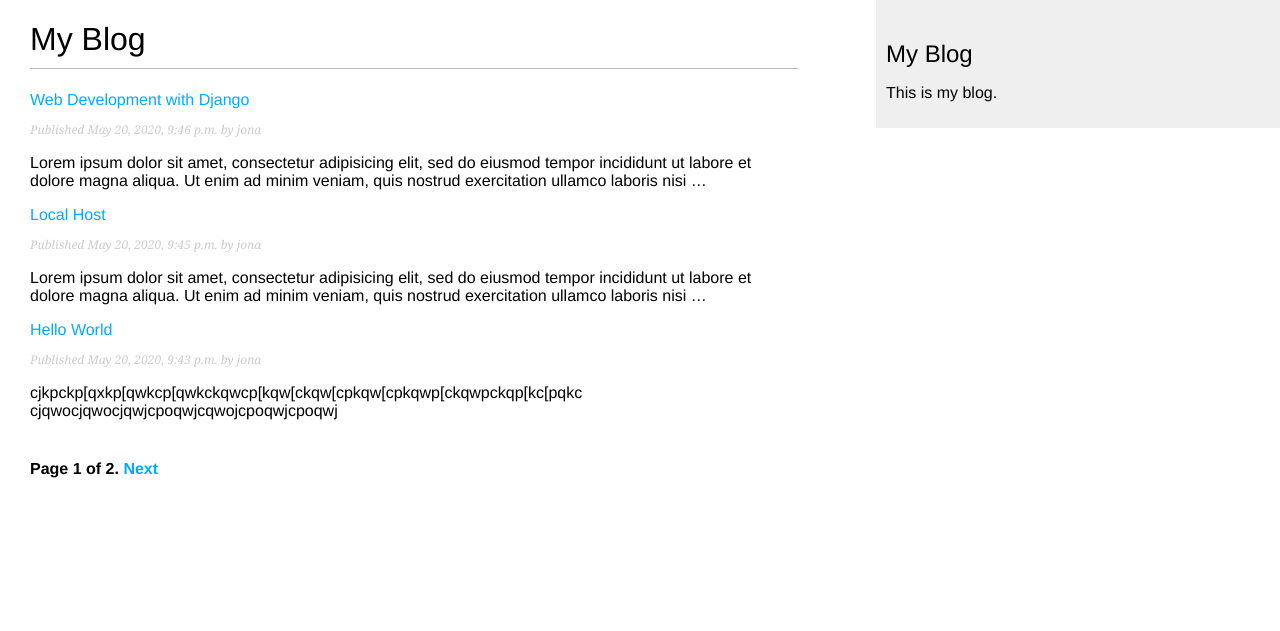
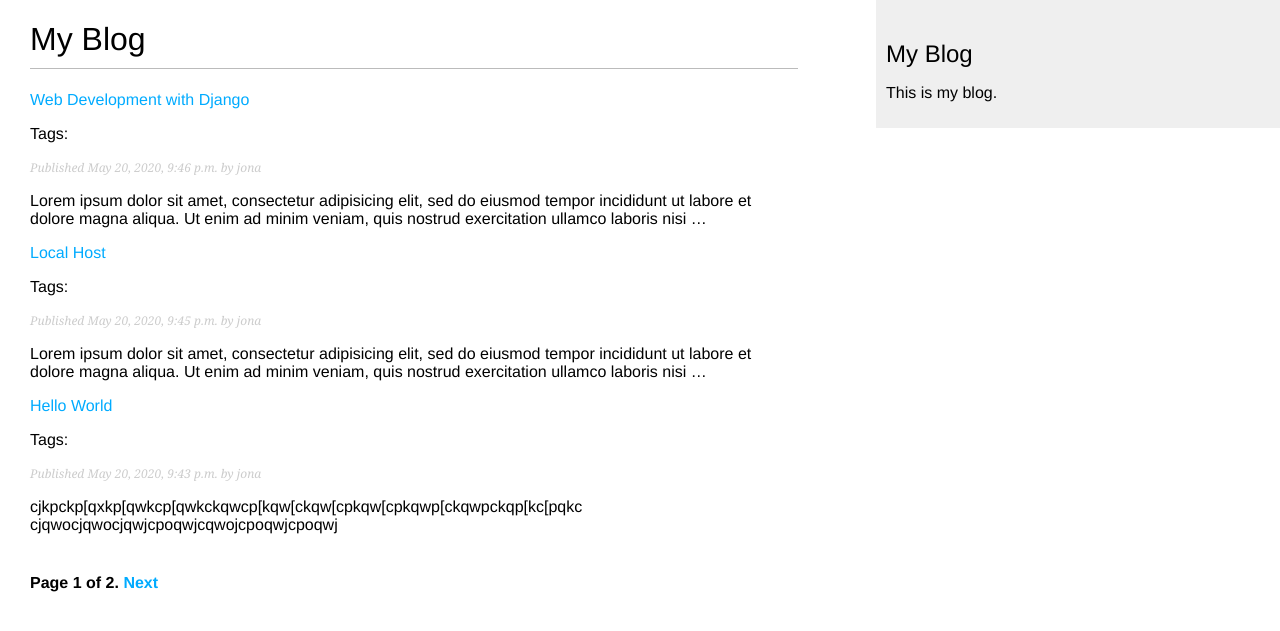
Before and after one commit to jod35/Django3Example, a Django app: page / in a window 1280 px wide. Shown: the top 631 px of the page. Run offline with Django 3.2, Linux system fonts and the light colour scheme; data comes from the database, SQL or seed files in the repository; both versions use the stored data as it was after the commit; parts of the project's set-up code (start-up, migrations or seed data) failed here and were passed over.

Commit message:
tagging works successfully

```diff
--- a/blog/templates/blog/post_list.html
+++ b/blog/templates/blog/post_list.html
@@ -7,6 +7,7 @@
         <a href="{{post.id}}">
             {{post.title}}
         </a>
+        <p class="tag">Tags: {{post.tags.all|join:", "}}</p>
         <p class="date">
           Published {{post.publish}} by {{post.author}}
         </p>
```
Also changed, not shown: db.sqlite3.
